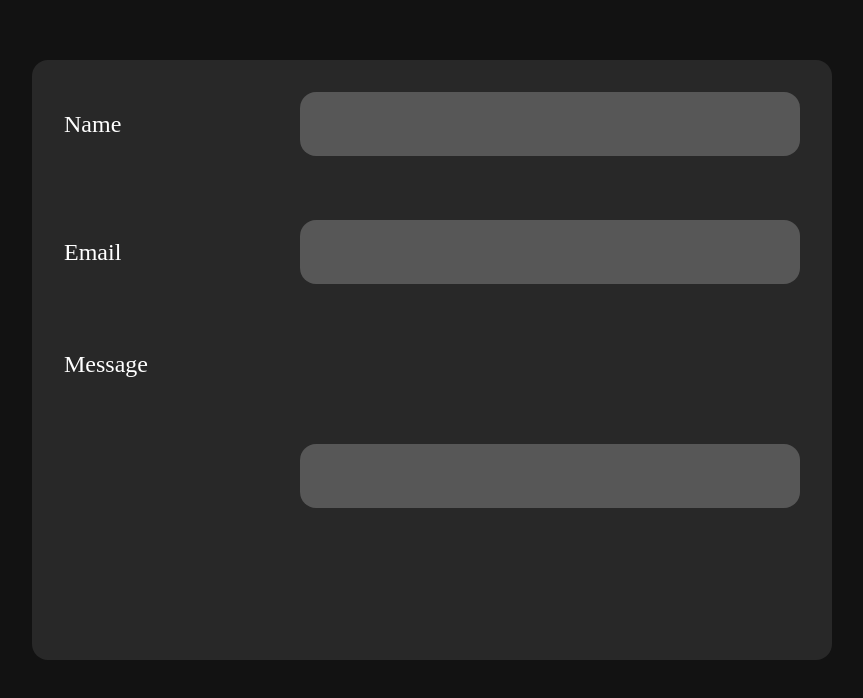
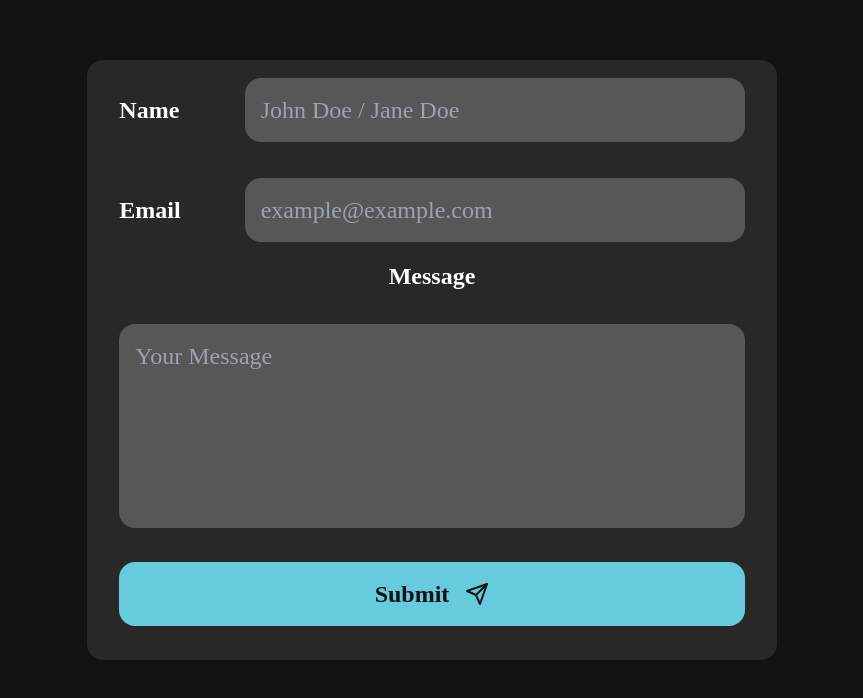
Before and after one commit to bogddeny/portofolio-website, a React (Create React App) app: page / in a window 1280 px wide. Shown: the part 2440-3138 px from the top of the page, without its empty margins (208-1071 px from the left). Built offline with nearby package versions, Linux system fonts and the light colour scheme; the HTML template or start-up script is replaced by a standard one.

Commit message:
finish Contact.tsx and update icons

```diff
--- a/src/components/Contact.tsx
+++ b/src/components/Contact.tsx
@@ -1,33 +1,43 @@
 import React from 'react'
+import { FiSend } from 'react-icons/fi'
 
 const Contact = () => {
   return (
     <div className='w-full md:h-screen h-auto bg-[#121212] flex items-center justify-center px-4 md:py-0 py-40'>
-      <div className='w-[800px] h-[600px] bg-[#282828] text-2xl text-white rounded-2xl flex-col justify-between'>
-        <div className='flex justify-between'>
-          <div className='flex flex-col justify-center items-start p-8'>
+      <div className='w-auto  h-[600px] bg-[#282828] text-2xl text-white rounded-2xl flex-col justify-between'>
+        <div className='flex justify-between h-1/6'>
+          <div className='flex flex-col justify-center items-start p-8 font-bold w-1/5'>
             <label>Name</label>
           </div>
           <div className='flex flex-col justify-center items-end p-8'>
-            <input type="text" className='bg-[#575757] rounded-2xl p-4 w-[300px] md:w-[500px]' />
+            <input type="text" placeholder='John Doe / Jane Doe' className='bg-[#575757] rounded-2xl p-4 w-full md:w-[500px]' />
           </div>
         </div>
 
-        <div className='flex justify-between'>
-          <div className='flex flex-col justify-center items-start p-8'>
+        <div className='flex justify-between h-1/6'>
+          <div className='flex flex-col justify-center items-start p-8 font-bold w-1/5'>
             <label>Email</label>
           </div>
           <div className='flex flex-col justify-center items-end p-8'>
-            <input type="text" className='bg-[#575757] rounded-2xl p-4 w-[300px] md:w-[500px]' />
+            <input type="text" placeholder='example@example.com' className='bg-[#575757] rounded-2xl p-4 w-full md:w-[500px]' />
           </div>
         </div>
-        <div className='flex flex-col justify-between'>
-          <div className='flex flex-col justify-center items-start p-8'>
+        <div className='flex flex-col justify-center h-3/6'>
+          <div className='flex justify-center items-start p-8 pt-0 font-bold'>
             <label>Message</label>
           </div>
-          <div className='flex flex-col justify-center items-end p-8'>
-            <input type="text" className='bg-[#575757] rounded-2xl p-4 w-[300px] md:w-[500px]' />
+          <div className='flex flex-grow justify-center items-end p-8 pt-0'>
+            <textarea placeholder='Your Message' className='bg-[#575757] rounded-2xl p-4 w-full h-full resize-none' />
           </div>
+        </div>
+        <div className='flex flex-col justify-center h-1/6'>
+        <button className='bg-[#67cbde] text-[#121212] font-bold m-8 mt-0 p-4 rounded-2xl
+        group transition ease-in-out hover:scale-110 hover:text-white flex justify-center items-center'>
+          <span className='mr-4'>Submit</span>
+          <span className='group-hover:wiggle duration-300'>
+            <FiSend className=''/>
+          </span>
+        </button>
         </div>
       </div>
     </div>
--- a/src/components/ProjectCard.tsx
+++ b/src/components/ProjectCard.tsx
@@ -1,5 +1,5 @@
 import React from 'react'
-import { FaArrowRight } from 'react-icons/fa'
+import { FaLink } from 'react-icons/fa'
 
 interface ProjectCardProps {
   title: string
@@ -19,9 +19,9 @@ const ProjectCard: React.FC<ProjectCardProps> = ({title, description, button, li
       group transition ease-in-out hover:scale-110 hover:text-white
       w-[200px] bg-[#67cbde] text-[#282828] text-base rounded-2xl p-2
       flex justify-center items-center'>
-        <span className='mr-4'>{button}</span>
-          <span className='group-hover:rotate-90 duration-300'>
-            <FaArrowRight className=''/>
+        <span className='mr-2'>{button}</span>
+          <span className='group-hover:animate-bounce duration-300'>
+            <FaLink className=''/>
           </span>
       </a>
     </div>
```
